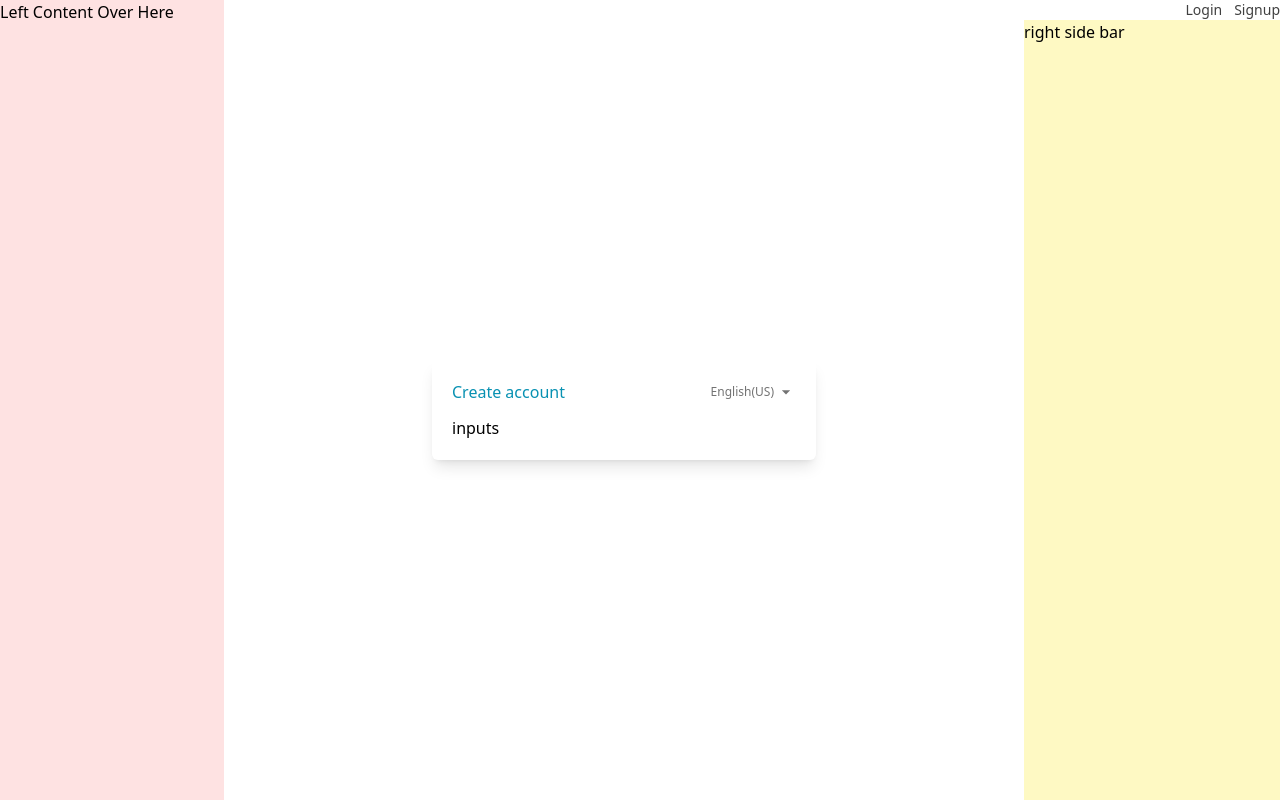
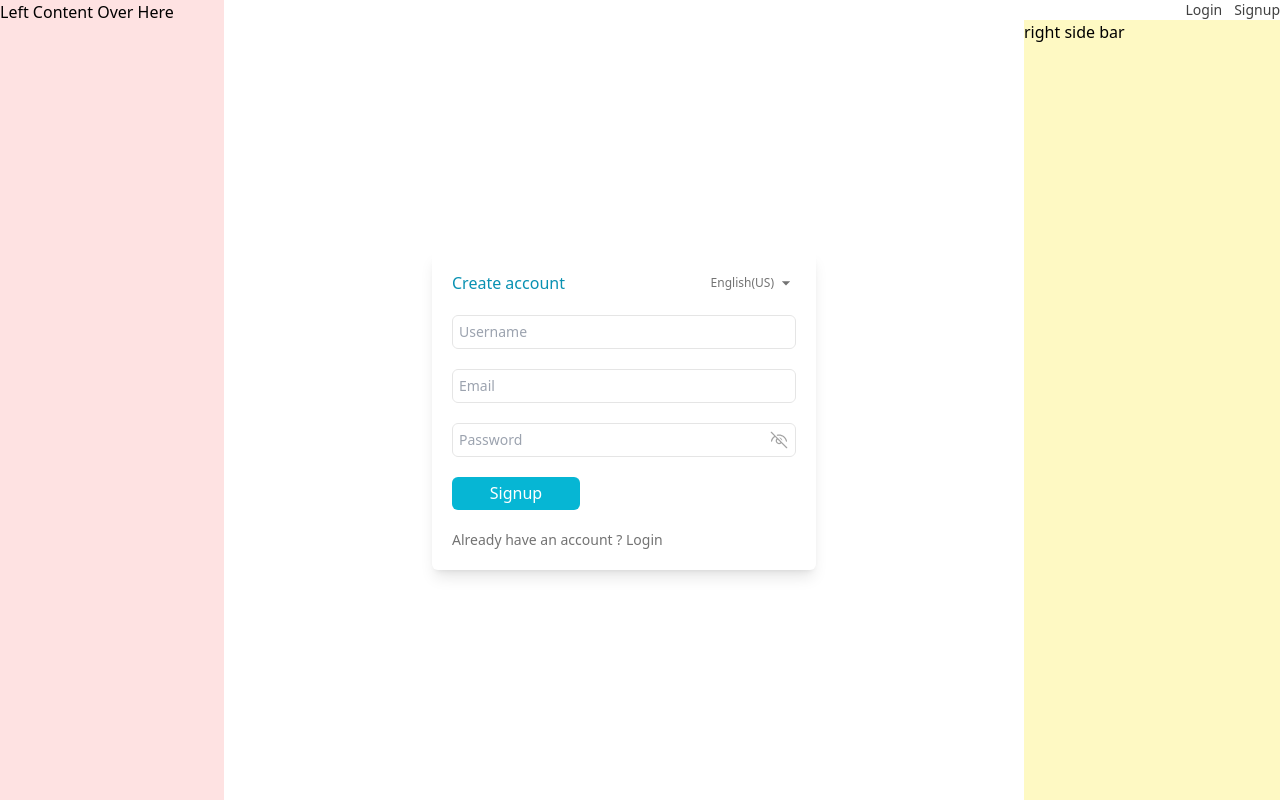
Before and after one commit to addispic/advance-nextjs-authentication, a Next.js app: page /users/signup in a window 1280 px wide. Built offline with nearby package versions, Linux system fonts and the light colour scheme.

Commit message:
signup form is done

```diff
--- a/app/ui/users/SignupForm.tsx
+++ b/app/ui/users/SignupForm.tsx
@@ -1,21 +1,164 @@
-"use client"
+"use client";
+import React, { useState } from "react";
+import Link from "next/link";
 // icons
 import { MdArrowDropDown } from "react-icons/md";
-export default function SignupForm(){
+import { VscEye } from "react-icons/vsc";
+import { VscEyeClosed } from "react-icons/vsc";
+export default function SignupForm() {
+  // states
+  // username
+  const [username, setUsername] = useState("");
+  //   email
+  const [email, setEmail] = useState("");
+  // password
+  const [password, setPassword] = useState("");
+  // is password hide
+  const [isPasswordHide, setIsPasswordHide] = useState(true);
+  // focus
+  const [focus, setFocus] = useState("");
+
   return (
     <div className="min-w-96 bg-white shadow-lg rounded-md overflow-hidden p-5">
       {/* header */}
-            <header className="flex items-center justify-between mb-3">
+      <header className="flex items-center justify-between mb-5">
         {/* left */}
         <h3 className="text-cyan-600">Create account</h3>
         {/* switcher */}
         <div className="flex items-center gap-x-0.5 text-xs cursor-pointer text-neutral-500 transition-colors ease-in-out duration-150 hover:text-cyan-500">
           <span>English(US)</span>
-                    <MdArrowDropDown className="text-xl"/>
+          <MdArrowDropDown className="text-xl" />
         </div>
       </header>
       {/* inputs */}
-            <div>inputs</div>
+      <div>
+        {/* username */}
+        <div className="mb-5">
+          {/* username inputs */}
+          <div
+            className={`w-full px-1.5 py-1.5 border rounded-md flex items-center gap-x-1.5 transition-colors ease-in-out duration-150 ${
+              false
+                ? "border-red-500"
+                : focus === "username" || username
+                ? "border-cyan-500"
+                : "border-neutral-200"
+            }`}
+          >
+            <input
+              className="w-full focus:ring-0 focus:outline-none border-none text-sm bg-transparent"
+              placeholder="Username"
+              type="text"
+              value={username}
+              onChange={(e) => {
+                setUsername(e.target.value);
+              }}
+              onFocus={() => {
+                setFocus("username");
+              }}
+              onBlur={() => {
+                setFocus("");
+              }}
+            />
           </div>
-    )
+          {/* username errors */}
+          {false && (
+            <div className="px-1.5 text-sm text-red-500">
+              <p>Username required</p>
+            </div>
+          )}
+        </div>
+        {/* email */}
+        <div className="mb-5">
+          {/* email inputs */}
+          <div
+            className={`w-full px-1.5 py-1.5 border rounded-md flex items-center gap-x-1.5 transition-colors ease-in-out duration-150 ${
+              false
+                ? "border-red-500"
+                : focus === "email" || email
+                ? "border-cyan-500"
+                : "border-neutral-200"
+            }`}
+          >
+            <input
+              className="w-full focus:ring-0 focus:outline-none border-none text-sm bg-transparent"
+              placeholder="Email"
+              type="text"
+              value={email}
+              onChange={(e) => {
+                setEmail(e.target.value);
+              }}
+              onFocus={() => {
+                setFocus("email");
+              }}
+              onBlur={() => {
+                setFocus("");
+              }}
+            />
+          </div>
+          {/* email errors */}
+          {false && (
+            <div className="px-1.5 text-sm text-red-500">
+              <p>Email required</p>
+            </div>
+          )}
+        </div>
+        {/* password */}
+        <div className="mb-5">
+          {/* password inputs */}
+          <div
+            className={`w-full px-1.5 py-1.5 border rounded-md flex items-center gap-x-1.5 transition-colors ease-in-out duration-150 ${
+              false
+                ? "border-red-500"
+                : focus === "password" || password
+                ? "border-cyan-500"
+                : "border-neutral-200"
+            }`}
+          >
+            <input
+              className="w-full focus:ring-0 focus:outline-none border-none text-sm bg-transparent"
+              placeholder="Password"
+              type={isPasswordHide ? "password" : "text"}
+              value={password}
+              onChange={(e) => {
+                setPassword(e.target.value);
+              }}
+              onFocus={() => {
+                setFocus("password");
+              }}
+              onBlur={() => {
+                setFocus("");
+              }}
+            />
+            <button onClick={()=>{
+                setIsPasswordHide(!isPasswordHide)
+            }} className="text-neutral-400 transition-colors ease-in-out duration-150 hover:text-cyan-500 text-xl">
+                {
+                    isPasswordHide
+                    ?
+                    <VscEyeClosed />
+                    :
+                    <VscEye />
                 }
+            </button>
+          </div>
+          {/* password errors */}
+          {false && (
+            <div className="px-1.5 text-sm text-red-500">
+              <p>Password required</p>
+            </div>
+          )}
+        </div>
+        {/* button */}
+        <button className="w-32 h-[33px] rounded-md overflow-hidden transition-colors ease-in-out duration-150 hover:bg-cyan-600 bg-cyan-500 text-white flex items-center justify-center">
+            <span>Signup</span>
+        </button>
+        {/* have an account */}
+        <div className="mt-5 text-sm text-neutral-500">
+            <p>
+                Already have an account ? <Link className="font-medium transition-colors ease-in-out duration-150 hover:text-cyan-500 hover:underline" href={"/users/login"}>Login</Link>
+            </p>
+        </div>
+      </div>
+    </div>
+  );
+}
```
Lines whose indentation alone changed are shown as unchanged.
